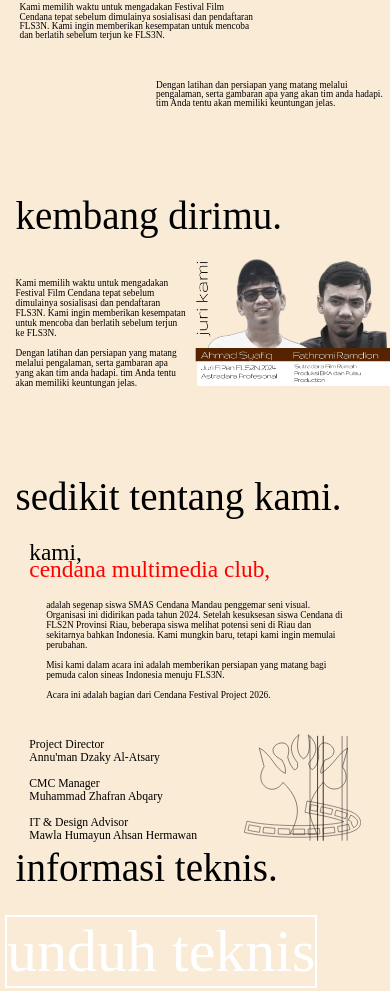
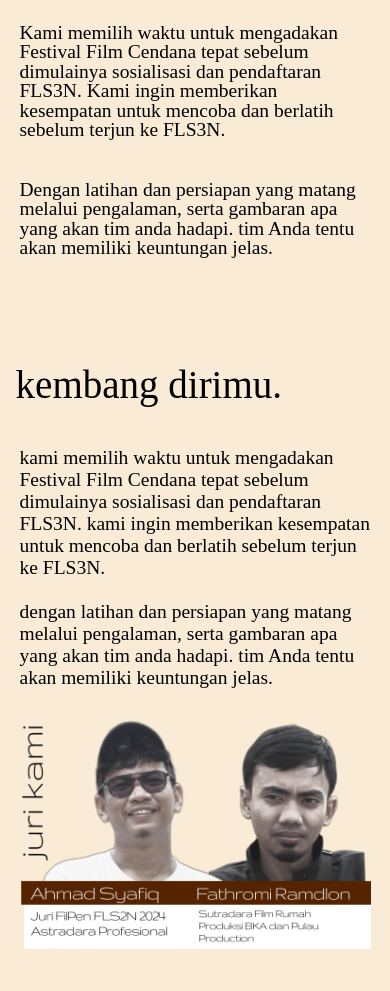
Before and after one commit to cendanafilmfestival/cendanafilmfestival.github.io, a plain HTML site: page index.html in a window 390 px wide. Shown: the part 2312-3303 px from the top of the page. Drawn offline with Linux system fonts and the light colour scheme; a web font is replaced by a local one.

Commit message:
general improvements to mobile

```diff
--- a/index.html
+++ b/index.html
@@ -106,9 +106,9 @@
 
     <div class="content-section-4">
       <div class="text-section-4">
-        <p>Kami memilih waktu untuk mengadakan Festival Film Cendana tepat sebelum dimulainya sosialisasi dan pendaftaran FLS3N. Kami ingin memberikan kesempatan untuk mencoba dan berlatih sebelum terjun ke FLS3N.</p>
+        <p>kami memilih waktu untuk mengadakan Festival Film Cendana tepat sebelum dimulainya sosialisasi dan pendaftaran FLS3N. kami ingin memberikan kesempatan untuk mencoba dan berlatih sebelum terjun ke FLS3N.</p>
         <br/>
-        <p>Dengan latihan dan persiapan yang matang melalui pengalaman, serta gambaran apa yang akan tim anda hadapi. tim Anda tentu akan memiliki keuntungan jelas.</p>
+        <p>dengan latihan dan persiapan yang matang melalui pengalaman, serta gambaran apa yang akan tim anda hadapi. tim Anda tentu akan memiliki keuntungan jelas.</p>
       </div>
       <div class="graphic-section-4">
         <img src="images/juri.png">
@@ -128,9 +128,9 @@
         <p>
           adalah segenap siswa SMAS Cendana Mandau penggemar seni visual. Organisasi ini didirikan pada tahun 2024. Setelah kesuksesan siswa Cendana di FLS2N Provinsi Riau, beberapa siswa melihat potensi seni di Riau dan sekitarnya bahkan Indonesia. Kami mungkin baru, tetapi kami ingin memulai perubahan.
           <br/>
-          <br/>Misi kami dalam acara ini adalah memberikan persiapan yang matang bagi pemuda calon sineas Indonesia menuju FLS3N.
+          <br/>misi kami dalam acara ini adalah memberikan persiapan yang matang bagi pemuda calon sineas Indonesia menuju FLS3N.
           <br/>
-          <br>Acara ini adalah bagian dari Cendana Festival Project 2026.
+          <br>acara ini adalah bagian dari Cendana Festival Project 2026.
         </p>
       </div>
     </div>
--- a/styles.css
+++ b/styles.css
@@ -434,6 +434,33 @@ button:hover{
   margin-right: 0;
 }
 
+@media(max-width:800px){
+
+  .text-section-3{
+    font-size: 5vw;
+  }
+
+  .p-1-section-3{
+    width: 90vw;
+    margin: 5vw;
+    text-align: left;
+    line-height: 1;
+    margin-left: 5vw;
+    margin-bottom: 20px;
+  }
+
+
+  .p-2-section-3{
+    margin: 5vw;
+    width: 90vw;
+    margin-top: 20px;
+  }
+
+  .p-2-section-3 p {
+    margin-right: 0;
+  }
+}
+
 /* ---------- SECTION 4 ------------- */
 
 .section-4 {
@@ -460,6 +487,31 @@ button:hover{
 
 .graphic-section-4 img{
   width: 50vw;
+}
+
+@media(max-width:800px){
+  .content-section-4{
+    flex-direction: column;
+  }
+
+  .text-section-4{
+    font-size: 5vw;
+    width: 90vw;
+    margin-left: 5vw;
+    margin-right: 5vw;
+    margin-top: 20px;
+  }
+
+  .graphic-section-4 {
+    justify-content: center;
+    align-items: center;
+    align-self: center;
+    margin-top: 30px;
+  }
+
+  .graphic-section-4 img {
+    width: 90vw;
+  }
 }
 
 /* ---------- SECTION 5 ------------- */
@@ -514,6 +566,33 @@ button:hover{
   font-size: 3vw;
 }
 
+@media(max-width:800px){
+  .top-section-5{
+    width: 90vw;
+  }
+
+  .content-section-5 {
+    width: 90vw;
+    font-size: 3.5vw;
+    margin-inline: 2vw;
+  }
+
+  .staff {
+    font-size: 4vw;
+  }
+
+  .bottom-section-5 {
+    width: 90vw;
+  }
+
+  .graphic-section-5 img{
+    width: 20vw;
+  }
+}
+
+/* ------- SECTION 6 ------- */
+
+
 /* ------ FOOOOOOOOOOOOOOOOOOOTTTTTTTTT ----- */
 
 footer {
```
